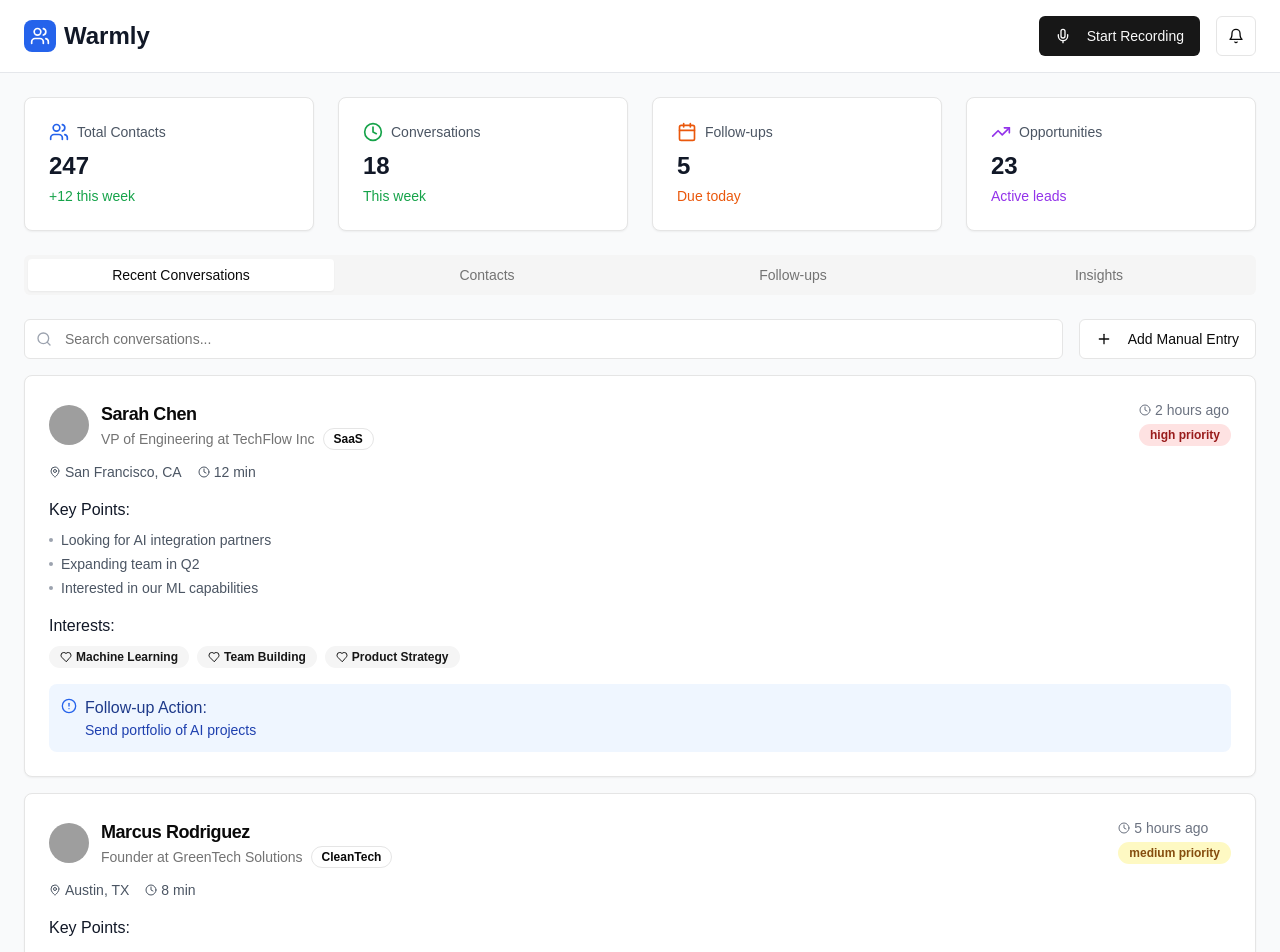
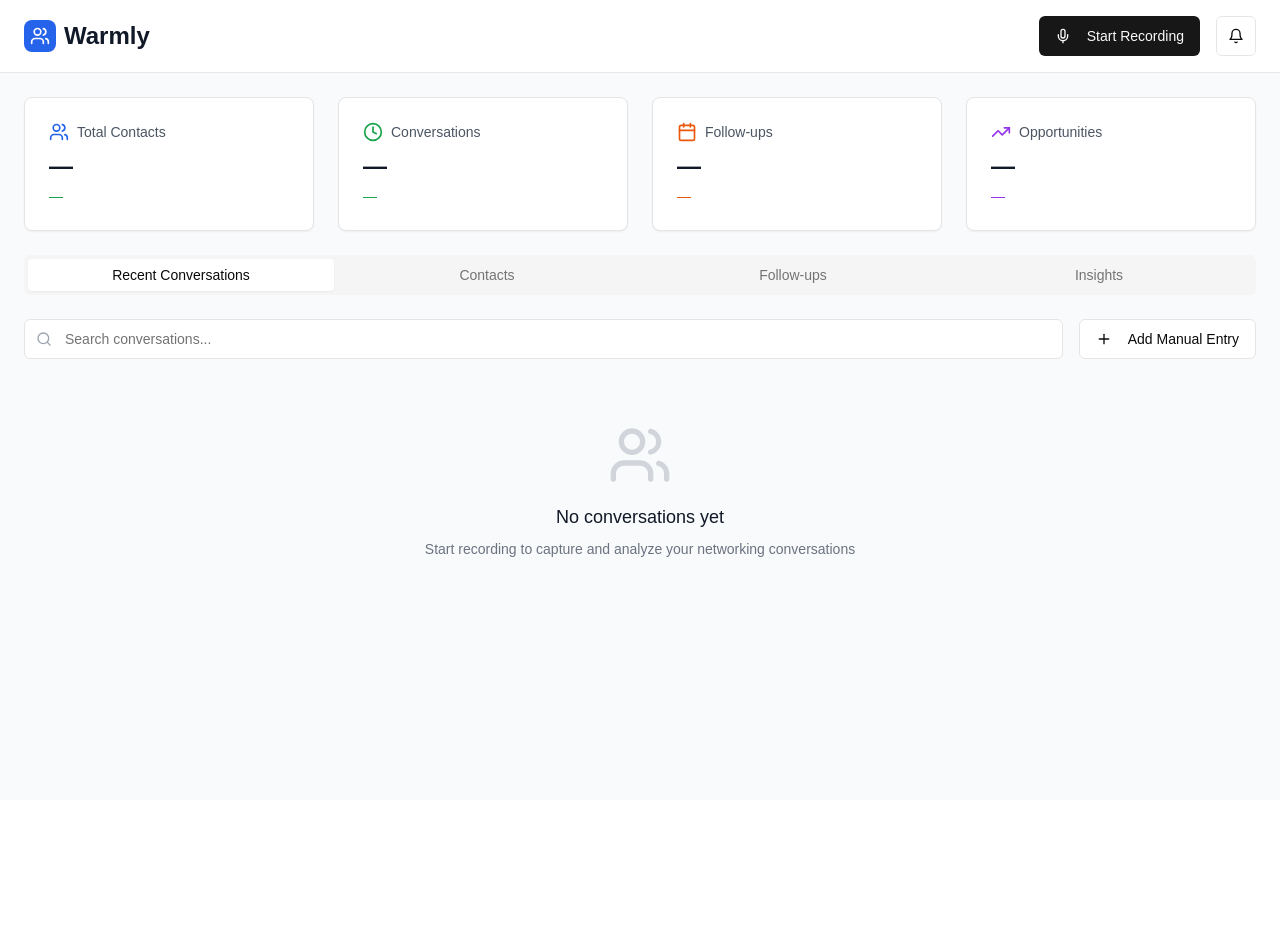
Before and after one commit to BermetD/warmly-app, a Next.js app: page / in a window 1280 px wide. Shown: the top 952 px of the page. After the commit the page ends 800 px from the top, so only its background shows below. Built offline with nearby package versions, Linux system fonts and the light colour scheme; grey boxes are pictures that could not be loaded.

Commit message:
feat: clean up Warmly dashboard by removing default cards and stats
Prepare dashboard for dynamic data integration and user authentication.

#VERCEL_SKIP

Co-authored-by: null <43059191+BermetD@users.noreply.github.com>

```diff
--- a/app/page.tsx
+++ b/app/page.tsx
@@ -1,85 +1,17 @@
 "use client"
 
 import { useState } from "react"
-import { Badge } from "@/components/ui/badge"
 import { Button } from "@/components/ui/button"
 import { Card, CardContent, CardDescription, CardHeader, CardTitle } from "@/components/ui/card"
 import { Input } from "@/components/ui/input"
 import { Tabs, TabsContent, TabsList, TabsTrigger } from "@/components/ui/tabs"
-import { Avatar, AvatarFallback, AvatarImage } from "@/components/ui/avatar"
-import {
-  Mic,
-  MicOff,
-  Users,
-  Calendar,
-  MapPin,
-  Bell,
-  Search,
-  Plus,
-  TrendingUp,
-  Clock,
-  Heart,
-  AlertCircle,
-} from "lucide-react"
+import { Mic, MicOff, Users, Calendar, Bell, Search, Plus, TrendingUp, Clock } from "lucide-react"
 
 export default function WarmlyDashboard() {
   const [isRecording, setIsRecording] = useState(false)
   const [searchQuery, setSearchQuery] = useState("")
 
-  const recentConversations = [
-    {
-      id: 1,
-      name: "Sarah Chen",
-      title: "VP of Engineering",
-      company: "TechFlow Inc",
-      industry: "SaaS",
-      location: "San Francisco, CA",
-      timestamp: "2 hours ago",
-      duration: "12 min",
-      keyPoints: ["Looking for AI integration partners", "Expanding team in Q2", "Interested in our ML capabilities"],
-      interests: ["Machine Learning", "Team Building", "Product Strategy"],
-      followUp: "Send portfolio of AI projects",
-      priority: "high",
-    },
-    {
-      id: 2,
-      name: "Marcus Rodriguez",
-      title: "Founder",
-      company: "GreenTech Solutions",
-      industry: "CleanTech",
-      location: "Austin, TX",
-      timestamp: "5 hours ago",
-      duration: "8 min",
-      keyPoints: ["Seeking sustainability consultants", "Planning Series A", "Mentioned mutual connection"],
-      interests: ["Sustainability", "Fundraising", "Network Building"],
-      followUp: "Intro to Sarah from Acme Ventures",
-      priority: "medium",
-    },
-    {
-      id: 3,
-      name: "Dr. Emily Watson",
-      title: "Research Director",
-      company: "BioInnovate Labs",
-      industry: "Biotech",
-      location: "Boston, MA",
-      timestamp: "1 day ago",
-      duration: "15 min",
-      keyPoints: [
-        "Discussing collaboration opportunities",
-        "Shared research interests",
-        "Conference speaking opportunity",
-      ],
-      interests: ["Biotech Research", "Academic Partnerships", "Public Speaking"],
-      followUp: "Schedule follow-up call next week",
-      priority: "high",
-    },
-  ]
-
-  const upcomingReminders = [
-    { id: 1, contact: "Sarah Chen", action: "Send AI portfolio", due: "Today, 3:00 PM" },
-    { id: 2, contact: "Marcus Rodriguez", action: "Make intro to Sarah", due: "Tomorrow, 10:00 AM" },
-    { id: 3, contact: "Dr. Emily Watson", action: "Schedule follow-up call", due: "Friday, 2:00 PM" },
-  ]
+  const upcomingReminders = []
 
   const getPriorityColor = (priority: string) => {
     switch (priority) {
@@ -144,8 +76,8 @@ export default function WarmlyDashboard() {
                 <Users className="w-5 h-5 text-blue-600" />
                 <span className="text-sm font-medium text-gray-600">Total Contacts</span>
               </div>
-              <p className="text-2xl font-bold text-gray-900 mt-2">247</p>
-              <p className="text-sm text-green-600 mt-1">+12 this week</p>
+              <p className="text-2xl font-bold text-gray-900 mt-2">—</p>
+              <p className="text-sm text-green-600 mt-1">—</p>
             </CardContent>
           </Card>
 
@@ -155,8 +87,8 @@ export default function WarmlyDashboard() {
                 <Clock className="w-5 h-5 text-green-600" />
                 <span className="text-sm font-medium text-gray-600">Conversations</span>
               </div>
-              <p className="text-2xl font-bold text-gray-900 mt-2">18</p>
-              <p className="text-sm text-green-600 mt-1">This week</p>
+              <p className="text-2xl font-bold text-gray-900 mt-2">—</p>
+              <p className="text-sm text-green-600 mt-1">—</p>
             </CardContent>
           </Card>
 
@@ -166,8 +98,8 @@ export default function WarmlyDashboard() {
                 <Calendar className="w-5 h-5 text-orange-600" />
                 <span className="text-sm font-medium text-gray-600">Follow-ups</span>
               </div>
-              <p className="text-2xl font-bold text-gray-900 mt-2">5</p>
-              <p className="text-sm text-orange-600 mt-1">Due today</p>
+              <p className="text-2xl font-bold text-gray-900 mt-2">—</p>
+              <p className="text-sm text-orange-600 mt-1">—</p>
             </CardContent>
           </Card>
 
@@ -177,8 +109,8 @@ export default function WarmlyDashboard() {
                 <TrendingUp className="w-5 h-5 text-purple-600" />
                 <span className="text-sm font-medium text-gray-600">Opportunities</span>
               </div>
-              <p className="text-2xl font-bold text-gray-900 mt-2">23</p>
-              <p className="text-sm text-purple-600 mt-1">Active leads</p>
+              <p className="text-2xl font-bold text-gray-900 mt-2">—</p>
+              <p className="text-sm text-purple-600 mt-1">—</p>
             </CardContent>
           </Card>
         </div>
@@ -208,91 +140,10 @@ export default function WarmlyDashboard() {
               </Button>
             </div>
 
-            <div className="space-y-4">
-              {recentConversations.map((conversation) => (
-                <Card key={conversation.id} className="hover:shadow-md transition-shadow">
-                  <CardHeader className="pb-3">
-                    <div className="flex items-start justify-between">
-                      <div className="flex items-center space-x-3">
-                        <Avatar>
-                          <AvatarImage src={`/placeholder.svg?height=40&width=40`} />
-                          <AvatarFallback>
-                            {conversation.name
-                              .split(" ")
-                              .map((n) => n[0])
-                              .join("")}
-                          </AvatarFallback>
-                        </Avatar>
-                        <div>
-                          <CardTitle className="text-lg">{conversation.name}</CardTitle>
-                          <CardDescription className="flex items-center space-x-2">
-                            <span>
-                              {conversation.title} at {conversation.company}
-                            </span>
-                            <Badge variant="outline">{conversation.industry}</Badge>
-                          </CardDescription>
-                        </div>
-                      </div>
-                      <div className="text-right text-sm text-gray-500">
-                        <div className="flex items-center space-x-1 mb-1">
-                          <Clock className="w-3 h-3" />
-                          <span>{conversation.timestamp}</span>
-                        </div>
-                        <Badge className={getPriorityColor(conversation.priority)}>
-                          {conversation.priority} priority
-                        </Badge>
-                      </div>
-                    </div>
-                  </CardHeader>
-
-                  <CardContent className="space-y-4">
-                    <div className="flex items-center space-x-4 text-sm text-gray-600">
-                      <div className="flex items-center space-x-1">
-                        <MapPin className="w-3 h-3" />
-                        <span>{conversation.location}</span>
-                      </div>
-                      <div className="flex items-center space-x-1">
-                        <Clock className="w-3 h-3" />
-                        <span>{conversation.duration}</span>
-                      </div>
-                    </div>
-
-                    <div>
-                      <h4 className="font-medium text-gray-900 mb-2">Key Points:</h4>
-                      <ul className="space-y-1">
-                        {conversation.keyPoints.map((point, index) => (
-                          <li key={index} className="text-sm text-gray-600 flex items-start space-x-2">
-                            <span className="w-1 h-1 bg-gray-400 rounded-full mt-2 flex-shrink-0"></span>
-                            <span>{point}</span>
-                          </li>
-                        ))}
-                      </ul>
-                    </div>
-
-                    <div>
-                      <h4 className="font-medium text-gray-900 mb-2">Interests:</h4>
-                      <div className="flex flex-wrap gap-2">
-                        {conversation.interests.map((interest, index) => (
-                          <Badge key={index} variant="secondary" className="text-xs">
-                            <Heart className="w-3 h-3 mr-1" />
-                            {interest}
-                          </Badge>
-                        ))}
-                      </div>
-                    </div>
-
-                    <div className="bg-blue-50 p-3 rounded-lg">
-                      <div className="flex items-start space-x-2">
-                        <AlertCircle className="w-4 h-4 text-blue-600 mt-0.5" />
-                        <div>
-                          <h4 className="font-medium text-blue-900">Follow-up Action:</h4>
-                          <p className="text-sm text-blue-800">{conversation.followUp}</p>
-                        </div>
-                      </div>
-                    </div>
-                  </CardContent>
-                </Card>
-              ))}
+            <div className="text-center py-12 text-gray-500">
+              <Users className="w-16 h-16 mx-auto mb-4 text-gray-300" />
+              <h3 className="text-lg font-medium text-gray-900 mb-2">No conversations yet</h3>
+              <p className="text-sm">Start recording to capture and analyze your networking conversations</p>
             </div>
           </TabsContent>
 
@@ -321,6 +172,13 @@ export default function WarmlyDashboard() {
                 <CardDescription>Action items and reminders based on your conversations.</CardDescription>
               </CardHeader>
               <CardContent>
+                {upcomingReminders.length === 0 ? (
+                  <div className="text-center py-8 text-gray-500">
+                    <Calendar className="w-12 h-12 mx-auto mb-4 text-gray-300" />
+                    <p>No follow-ups scheduled</p>
+                    <p className="text-sm">Follow-up reminders will appear here after conversations</p>
+                  </div>
+                ) : (
                   <div className="space-y-3">
                     {upcomingReminders.map((reminder) => (
                       <div key={reminder.id} className="flex items-center justify-between p-3 bg-gray-50 rounded-lg">
@@ -337,6 +195,7 @@ export default function WarmlyDashboard() {
                       </div>
                     ))}
                   </div>
+                )}
               </CardContent>
             </Card>
           </TabsContent>
--- a/components/ui/avatar.tsx
+++ /dev/null
@@ -1,50 +0,0 @@
-"use client"
-
-import * as React from "react"
-import * as AvatarPrimitive from "@radix-ui/react-avatar"
-
-import { cn } from "@/lib/utils"
-
-const Avatar = React.forwardRef<
-  React.ElementRef<typeof AvatarPrimitive.Root>,
-  React.ComponentPropsWithoutRef<typeof AvatarPrimitive.Root>
->(({ className, ...props }, ref) => (
-  <AvatarPrimitive.Root
-    ref={ref}
-    className={cn(
-      "relative flex h-10 w-10 shrink-0 overflow-hidden rounded-full",
-      className
-    )}
-    {...props}
-  />
-))
-Avatar.displayName = AvatarPrimitive.Root.displayName
-
-const AvatarImage = React.forwardRef<
-  React.ElementRef<typeof AvatarPrimitive.Image>,
-  React.ComponentPropsWithoutRef<typeof AvatarPrimitive.Image>
->(({ className, ...props }, ref) => (
-  <AvatarPrimitive.Image
-    ref={ref}
-    className={cn("aspect-square h-full w-full", className)}
-    {...props}
-  />
-))
-AvatarImage.displayName = AvatarPrimitive.Image.displayName
-
-const AvatarFallback = React.forwardRef<
-  React.ElementRef<typeof AvatarPrimitive.Fallback>,
-  React.ComponentPropsWithoutRef<typeof AvatarPrimitive.Fallback>
->(({ className, ...props }, ref) => (
-  <AvatarPrimitive.Fallback
-    ref={ref}
-    className={cn(
-      "flex h-full w-full items-center justify-center rounded-full bg-muted",
-      className
-    )}
-    {...props}
-  />
-))
-AvatarFallback.displayName = AvatarPrimitive.Fallback.displayName
-
-export { Avatar, AvatarImage, AvatarFallback }
--- a/components/ui/badge.tsx
+++ /dev/null
@@ -1,36 +0,0 @@
-import * as React from "react"
-import { cva, type VariantProps } from "class-variance-authority"
-
-import { cn } from "@/lib/utils"
-
-const badgeVariants = cva(
-  "inline-flex items-center rounded-full border px-2.5 py-0.5 text-xs font-semibold transition-colors focus:outline-none focus:ring-2 focus:ring-ring focus:ring-offset-2",
-  {
-    variants: {
-      variant: {
-        default:
-          "border-transparent bg-primary text-primary-foreground hover:bg-primary/80",
-        secondary:
-          "border-transparent bg-secondary text-secondary-foreground hover:bg-secondary/80",
-        destructive:
-          "border-transparent bg-destructive text-destructive-foreground hover:bg-destructive/80",
-        outline: "text-foreground",
-      },
-    },
-    defaultVariants: {
-      variant: "default",
-    },
-  }
-)
-
-export interface BadgeProps
-  extends React.HTMLAttributes<HTMLDivElement>,
-    VariantProps<typeof badgeVariants> {}
-
-function Badge({ className, variant, ...props }: BadgeProps) {
-  return (
-    <div className={cn(badgeVariants({ variant }), className)} {...props} />
-  )
-}
-
-export { Badge, badgeVariants }
```
Lines whose indentation alone changed are shown as unchanged.
